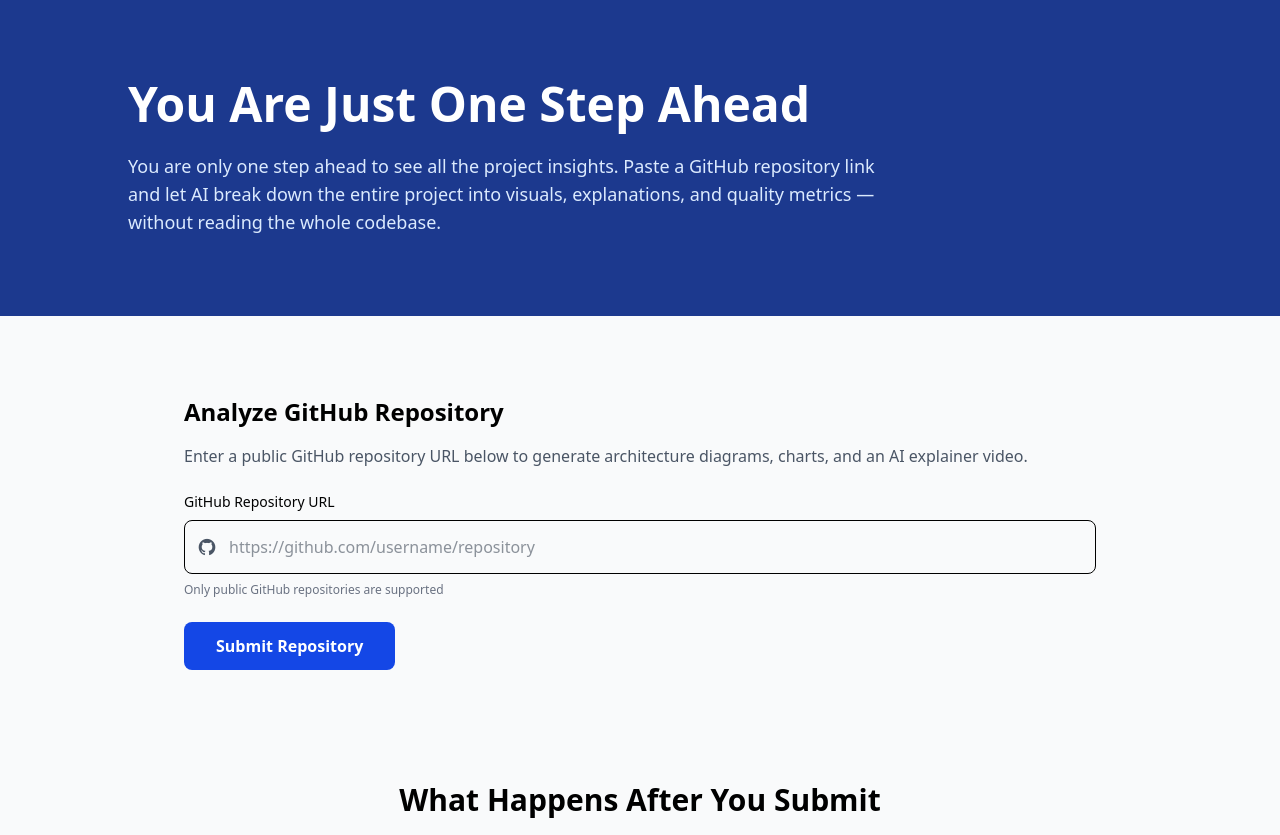
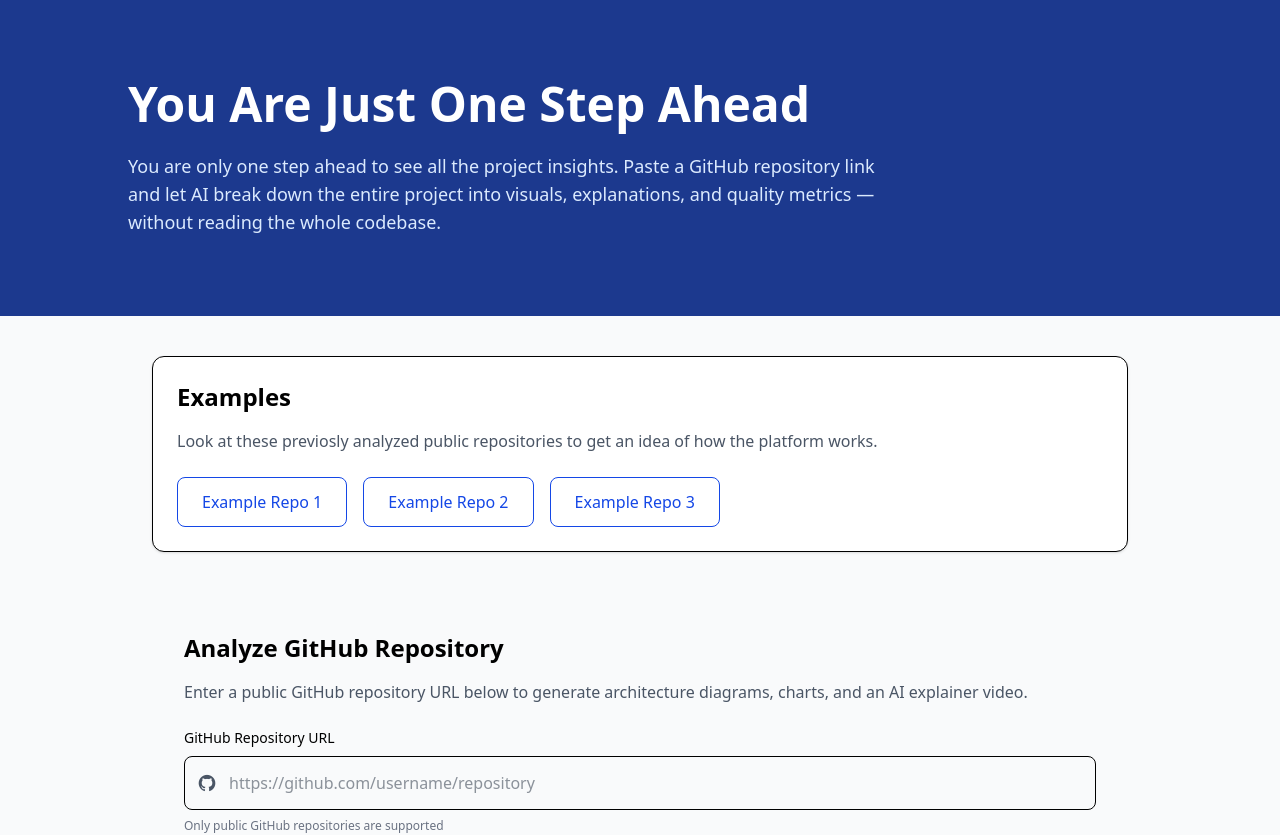
Before and after one commit to UdayKumar000/Codelyst, a React (Vite) app: page / in a window 1280 px wide. Shown: the top 835 px of the page. Built offline with nearby package versions, Linux system fonts and the light colour scheme; what chartjs-plugin-datalabels would draw is missing.

Commit message:
added examples

```diff
--- a/src/componants/GetStarted.jsx
+++ b/src/componants/GetStarted.jsx
@@ -81,6 +81,49 @@
                     </p>
                 </div>
             </section>
+
+            {/* EXAMPLES SECTION */}
+            <section className="max-w-5xl mx-auto px-6 mt-10">
+                <div className="bg-white rounded-xl p-6 shadow-sm border">
+                    <h2 className="text-2xl font-semibold mb-4">
+                        Examples
+                    </h2>
+
+                    <p className="text-gray-600 mb-6">
+                        Look at these previosly analyzed public repositories to get an idea of how the platform works.
+                    </p>
+
+                    <div className="flex flex-col md:flex-row gap-4">
+                        <button
+                            onClick={() =>
+                                navigate(`project/5`)
+                            }
+                            className="border border-blue-700 text-blue-700 hover:bg-blue-50 font-medium px-6 py-3 rounded-lg transition"
+                        >
+                            Example Repo 1
+                        </button>
+
+                        <button
+                            onClick={() =>
+                                navigate(`project/2`)
+                            }
+                            className="border border-blue-700 text-blue-700 hover:bg-blue-50 font-medium px-6 py-3 rounded-lg transition"
+                        >
+                            Example Repo 2
+                        </button>
+
+                        <button
+                            onClick={() =>
+                                navigate(`project/3`)
+                            }
+                            className="border border-blue-700 text-blue-700 hover:bg-blue-50 font-medium px-6 py-3 rounded-lg transition"
+                        >
+                            Example Repo 3
+                        </button>
+                    </div>
+                </div>
+            </section>
+
 
             {/* INPUT SECTION */}
             <section className="max-w-5xl mx-auto px-6 mt-12">
```
